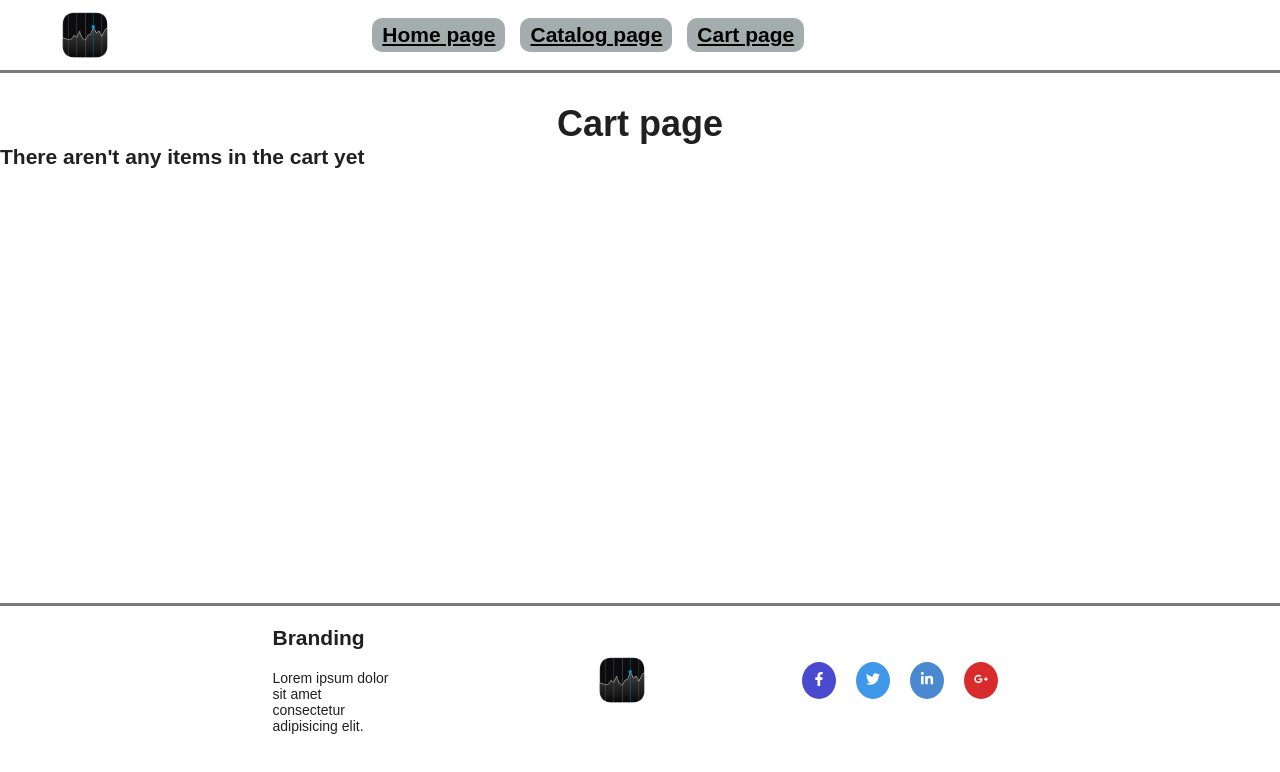
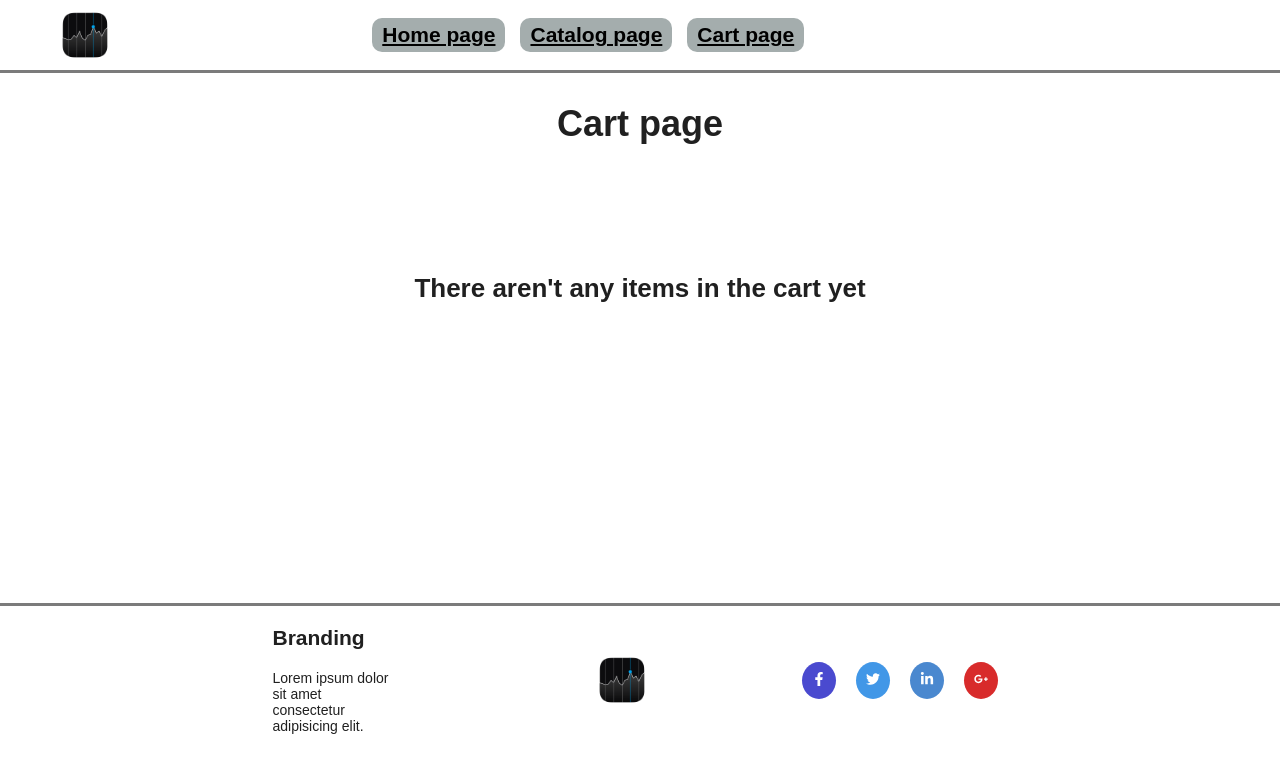
Before and after one commit to volodymyrpodufalyy/web-lab1, a React (Create React App) app: page /cart in a window 1280 px wide. Shown: the top 772 px of the page. Built offline with nearby package versions, Linux system fonts and the light colour scheme.

Commit message:
feature/added quantity to state

```diff
--- a/package.json
+++ b/package.json
@@ -17,6 +17,7 @@
     "react-scripts": "4.0.3",
     "react-select": "^5.1.0",
     "redux": "^4.1.2",
+    "redux-devtools-extension": "^2.13.9",
     "web-vitals": "^1.0.1"
   },
   "scripts": {
--- a/src/pages/Cart/Cart.scss
+++ b/src/pages/Cart/Cart.scss
@@ -3,6 +3,11 @@
   h1 {
     font-size: 36px;
     margin-top: 30px;
+    text-align: center;
+  }
+  h2 {
+    margin-top: 10%;
+    font-size: 26px;
     text-align: center;
   }
 }
@@ -24,4 +29,12 @@
   h3 {
     font-size: 26px;
   }
+  &__quantity {
+    button {
+      font-size: 24px;
+      font-weight: bold;
+      padding: 10px 15px;
+      margin: 15px;
+    }
+  }
 }
--- a/src/pages/Cart/index.jsx
+++ b/src/pages/Cart/index.jsx
@@ -1,12 +1,13 @@
-import React from 'react'
-import { useSelector } from 'react-redux';
+import React from "react";
+import { useSelector } from "react-redux";
 
 import cartItemImg from "../../assets/stock-market.png";
 import "./Cart.scss";
 
 const Cart = () => {
-  const {cartItems} = useSelector((state) => state.cart);
-  console.log(cartItems, 'cartItems');
+  const { cartItems, quantityById } = useSelector((state) => state.cart);
+
+  const getQuantity = (shareId) => quantityById[shareId] || 0;
 
   return (
     <div className="cart-page">
@@ -15,17 +16,24 @@ const Cart = () => {
         <h2>There aren't any items in the cart yet</h2>
       ) : (
         <React.Fragment>
-          {cartItems.map(i => (
+          {cartItems.map((i) => (
             <div className="cart-item" key={i.brand}>
-                <img alt="cart item" src={cartItemImg} />
-                <h3>{i.brand}</h3>
-                <h3>{i.price}</h3>
+              <img alt="cart item" src={cartItemImg} />
+              <h3>
+                {i.brand} #{i.id.toString().padStart(3, "0")}
+              </h3>
+              <h3 className="cart-item__quantity">
+                <button>-</button>
+                {getQuantity(i.id)}
+                <button>+</button>
+              </h3>
+              <h3>{i.price}</h3>
             </div>
           ))}
         </React.Fragment>
       )}
     </div>
-  )
-}
+  );
+};
 
-export default Cart
+export default Cart;
--- a/src/redux/index.js
+++ b/src/redux/index.js
@@ -1,4 +1,12 @@
-import { createStore } from "redux";
+import { applyMiddleware, createStore } from "redux";
 import { rootReducer } from "./reducers";
+import { composeWithDevTools } from 'redux-devtools-extension';
 
-export const store = createStore(rootReducer);
+const middleware = [];
+
+export const store = createStore(
+  rootReducer,
+  composeWithDevTools(
+    applyMiddleware(...middleware)
+  )
+);
--- a/src/redux/reducers/cart.reducer.js
+++ b/src/redux/reducers/cart.reducer.js
@@ -2,23 +2,28 @@ import { ADD_ITEM, REMOVE_ITEM } from "../actionTypes/cart.types";
 
 const initialState = {
   cartItems: [],
+  quantityById: {},
 };
 
-export function cartReducer(
-  state = initialState,
-  action
-) {
+export function cartReducer(state = initialState, action) {
   switch (action.type) {
     case ADD_ITEM: {
       return {
         ...state,
-        cartItems: [...state.cartItems, action.payload],
+        cartItems:
+          state.cartItems.map((i) => i.id).indexOf(action.payload.id) !== -1
+            ? state.cartItems
+            : [...state.cartItems, action.payload],
+        quantityById: {
+          ...state.quantityById,
+          [action.payload.id]: (state.quantityById[action.payload.id] || 0) + 1,
+        },
       };
     }
     case REMOVE_ITEM: {
       return {
         ...state,
-        cartItems: state.cartItems.filter(i => i !== action.payload),
+        cartItems: state.cartItems.filter((i) => i !== action.payload),
       };
     }
     default:
```
Also changed, not shown: 1 other file (tests, documents, lock files or other folders).
